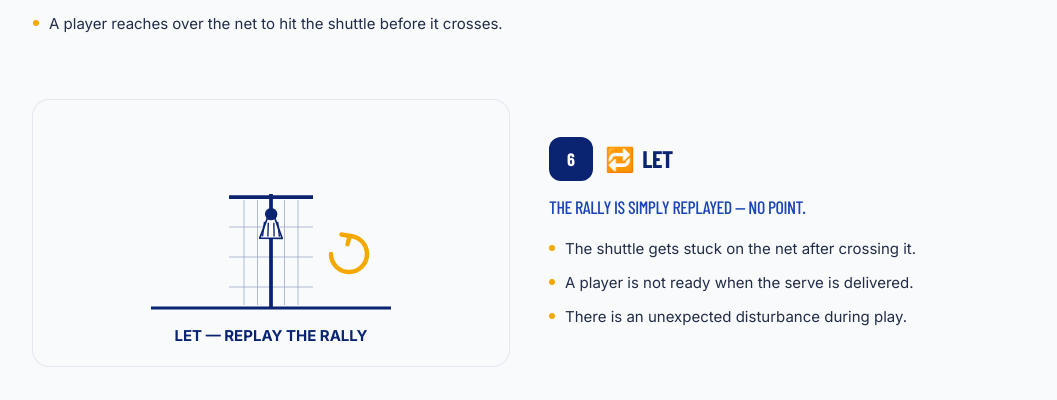
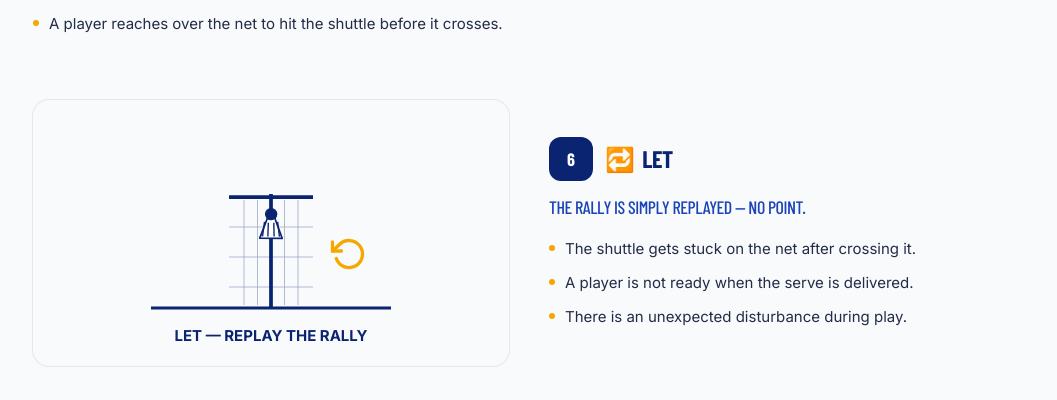
Before and after one commit to HurricaneA/shuttle-smash, a React (Vite) app: page /rules in a window 1280 px wide. Shown: the part 2440-2840 px from the top of the page, without its empty margins (111-1168 px from the left). Built offline with nearby package versions, Linux system fonts and the light colour scheme; a web font is replaced by a local one.

Commit message:
changed let icon

```diff
--- a/src/components/rules/illustrations.tsx
+++ b/src/components/rules/illustrations.tsx
@@ -283,8 +283,17 @@ const LetIllustration: FC = () => {
           animate={reduce ? {} : { rotate: [0, 360] }}
           transition={reduce ? {} : { duration: 0.9, ease: [0.16, 1, 0.3, 1], repeat: Infinity, repeatDelay: 1.6 }}
         >
-          <path d="M152 80 A12 12 0 1 1 140 92" fill="none" stroke={GOLD} strokeWidth="3" strokeLinecap="round" />
-          <path d="M147 79 L152.5 80 L151 85.5" fill="none" stroke={GOLD} strokeWidth="3" strokeLinecap="round" strokeLinejoin="round" />
+          <g
+            transform="translate(140 80)"
+            fill="none"
+            stroke={GOLD}
+            strokeWidth="2.2"
+            strokeLinecap="round"
+            strokeLinejoin="round"
+          >
+            <polyline points="1 4 1 10 7 10" />
+            <path d="M3.51 15a9 9 0 1 0 2.13-9.36L1 10" />
+          </g>
         </motion.g>
         <text x="100" y="150" textAnchor="middle" fontSize="10" fontWeight="800" fill={NAVY}>
           LET — REPLAY THE RALLY
```
